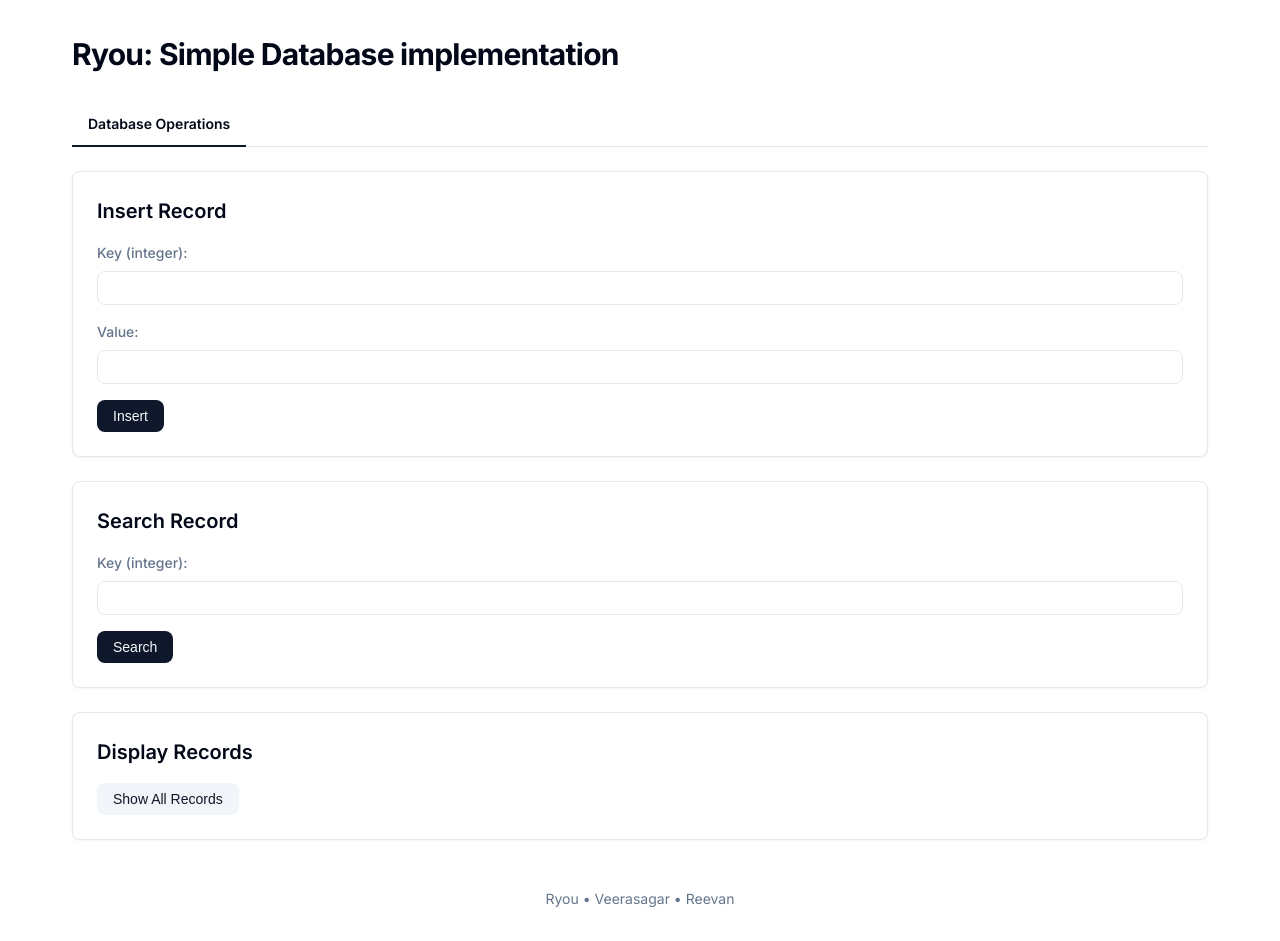
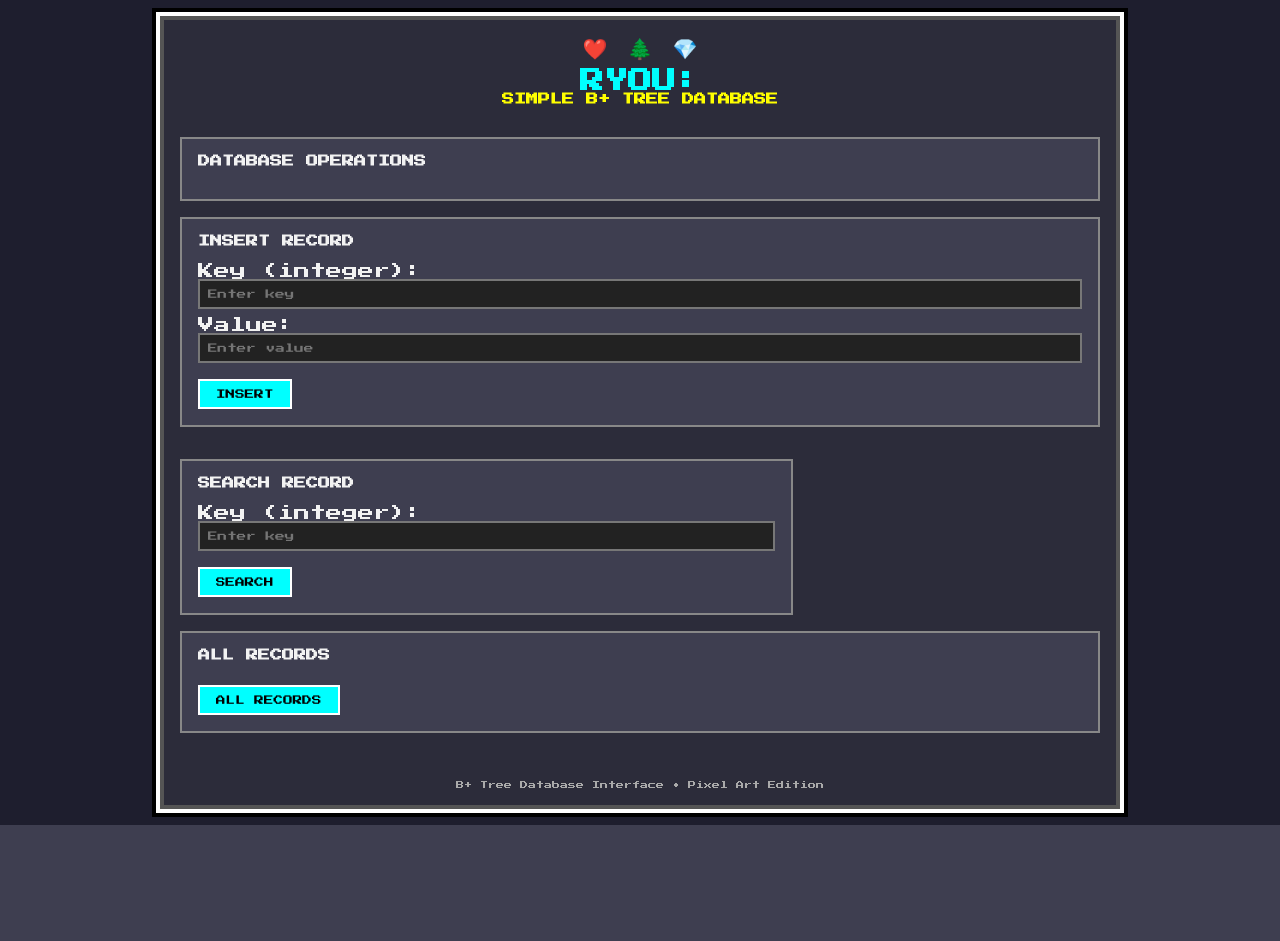
Before and after one commit to veerasagar/Ryou, a Flask app: page / in a window 1280 px wide. After the commit the page ends 825 px from the top, so only its background shows below. Run offline with Flask 3, Linux system fonts and the light colour scheme.

Commit message:
index.html ->pixel.html template

```diff
--- a/Rust/database/templates/index.html
+++ b/Rust/database/templates/index.html
@@ -1,56 +1,11 @@
-<!doctype html>
+<!DOCTYPE html>
 <html lang="en">
 <head>
-    <meta charset="utf-8">
-    <title>Ryou: Simple Database implementation</title>
+  <meta charset="UTF-8" />
+  <meta name="viewport" content="width=device-width, initial-scale=1.0"/>
+  <title>RYOU: B+ Tree Database</title>
+  <link href="https://fonts.googleapis.com/css2?family=Press+Start+2P&display=swap" rel="stylesheet">
   <style>
-        @import url('https://fonts.googleapis.com/css2?family=Inter:wght@400;500;600;700&display=swap');
-
-        :root {
-            --background: #ffffff;
-            --foreground: #020817;
-            --card: #ffffff;
-            --card-foreground: #020817;
-            --popover: #ffffff;
-            --popover-foreground: #020817;
-            --primary: #0f172a;
-            --primary-foreground: #f8fafc;
-            --secondary: #f1f5f9;
-            --secondary-foreground: #0f172a;
-            --muted: #f1f5f9;
-            --muted-foreground: #64748b;
-            --accent: #f1f5f9;
-            --accent-foreground: #0f172a;
-            --destructive: #ef4444;
-            --destructive-foreground: #f8fafc;
-            --border: #e2e8f0;
-            --input: #e2e8f0;
-            --ring: #0f172a;
-            --radius: 0.5rem;
-        }
-
-        .dark {
-            --background: #020817;
-            --foreground: #f8fafc;
-            --card: #0f172a;
-            --card-foreground: #f8fafc;
-            --popover: #0f172a;
-            --popover-foreground: #f8fafc;
-            --primary: #f8fafc;
-            --primary-foreground: #0f172a;
-            --secondary: #1e293b;
-            --secondary-foreground: #f8fafc;
-            --muted: #1e293b;
-            --muted-foreground: #94a3b8;
-            --accent: #1e293b;
-            --accent-foreground: #f8fafc;
-            --destructive: #ef4444;
-            --destructive-foreground: #f8fafc;
-            --border: #1e293b;
-            --input: #1e293b;
-            --ring: #cbd5e1;
-        }
-
     * {
       margin: 0;
       padding: 0;
@@ -58,294 +13,200 @@
     }
 
     body {
-            font-family: 'Inter', -apple-system, BlinkMacSystemFont, 'Segoe UI', Roboto, Oxygen, Ubuntu, Cantarell, 'Open Sans', 'Helvetica Neue', sans-serif;
-            background-color: var(--background);
-            color: var(--foreground);
-            margin: 0;
-            padding: 0;
-            line-height: 1.5;
+      font-family: 'Press Start 2P', cursive;
+      background-color: #1e1e2e;
+      color: #f2f2f2;
+      padding: 1rem;
     }
 
     .container {
-            max-width: 1200px;
+      max-width: 960px;
       margin: 0 auto;
-            padding: 2rem;
+      padding: 1rem;
+      background: #2c2c3a;
+      border: 4px solid #555;
+      box-shadow: 0 0 0 4px #fff, 0 0 0 8px #000;
+    }
+
+    header {
+      text-align: center;
+      margin-bottom: 2rem;
+    }
+
+    .icons {
+      font-size: 1.25rem;
+      margin-bottom: 0.5rem;
     }
 
     h1 {
-            font-size: 1.875rem;
-            font-weight: 700;
-            margin-bottom: 1.5rem;
-            letter-spacing: -0.025em;
+      font-size: 1.5rem;
+      color: #0ff;
     }
 
     h2 {
-            font-size: 1.25rem;
-            font-weight: 600;
+      font-size: 0.75rem;
+      color: #ff0;
+    }
+
+    h3 {
+      font-size: 0.75rem;
       margin-bottom: 1rem;
     }
 
-        .flash {
-            padding: 0.75rem 1rem;
-            border-radius: var(--radius);
-            background-color: #fef3c7;
-            border: 1px solid #fbbf24;
-            color: #92400e;
-            margin-bottom: 1.5rem;
-        }
-
-        .card {
-            background-color: var(--card);
-            border-radius: var(--radius);
-            border: 1px solid var(--border);
-            padding: 1.5rem;
-            margin-bottom: 1.5rem;
-            box-shadow: 0 1px 3px rgba(0, 0, 0, 0.05);
-        }
-
-        .form-group {
+    .panel {
+      background: #3e3e50;
+      border: 2px solid #888;
+      padding: 1rem;
       margin-bottom: 1rem;
     }
 
-        label {
-            display: block;
-            font-size: 0.875rem;
-            font-weight: 500;
-            margin-bottom: 0.5rem;
-            color: var(--muted-foreground);
+    .form-grid {
+      display: flex;
+      flex-wrap: wrap;
+      gap: 1rem;
     }
 
-        input[type="text"] {
-            width: 100%;
-            padding: 0.5rem 0.75rem;
-            border-radius: var(--radius);
-            border: 1px solid var(--input);
-            font-size: 0.875rem;
-            background-color: transparent;
-            color: var(--foreground);
-            outline: none;
-            transition: border-color 0.2s, box-shadow 0.2s;
+    .panel.full {
+      flex: 1 1 100%;
     }
 
-        input[type="text"]:focus {
-            border-color: var(--ring);
-            box-shadow: 0 0 0 2px rgba(15, 23, 42, 0.1);
+    .panel input {
+      width: 100%;
+      padding: 0.5rem;
+      margin-bottom: 0.5rem;
+      font-family: 'Press Start 2P', cursive;
+      font-size: 0.6rem;
+      background: #222;
+      border: 2px solid #777;
+      color: #0ff;
     }
 
-        button, .button {
-            display: inline-flex;
-            align-items: center;
-            justify-content: center;
+    .btn {
+      display: inline-block;
+      font-family: 'Press Start 2P', cursive;
+      font-size: 0.6rem;
       padding: 0.5rem 1rem;
-            border-radius: var(--radius);
-            font-size: 0.875rem;
-            font-weight: 500;
-            transition: all 0.2s;
+      background-color: #0ff;
+      color: #000;
+      border: 2px solid #fff;
       cursor: pointer;
-            outline: none;
-            border: none;
+      text-align: center;
+      margin-top: 0.5rem;
     }
 
-        .button-primary {
-            background-color: var(--primary);
-            color: var(--primary-foreground);
+    .btn:hover {
+      background-color: #00cccc;
     }
 
-        .button-primary:hover {
-            opacity: 0.9;
+    .btn.delete {
+      background-color: #f33;
+      color: #fff;
     }
 
-        .button-secondary {
-            background-color: var(--secondary);
-            color: var(--secondary-foreground);
-        }
-
-        .button-secondary:hover {
-            background-color: #e2e8f0;
-        }
-
-        .button-destructive {
-            background-color: var(--destructive);
-            color: var(--destructive-foreground);
-        }
-
-        .button-destructive:hover {
-            opacity: 0.9;
-        }
-
-        .tabs {
-            display: flex;
-            border-bottom: 1px solid var(--border);
-            margin-bottom: 1.5rem;
-        }
-
-        .tab {
-            padding: 0.75rem 1rem;
-            font-size: 0.875rem;
-            font-weight: 500;
-            cursor: pointer;
-            position: relative;
-            color: var(--muted-foreground);
-        }
-
-        .tab.active {
-            color: var(--foreground);
-            font-weight: 600;
-        }
-
-        .tab.active::after {
-            content: "";
-            position: absolute;
-            bottom: -1px;
-            left: 0;
-            width: 100%;
-            height: 2px;
-            background-color: var(--primary);
+    .btn.delete:hover {
+      background-color: #c00;
     }
 
     table {
       width: 100%;
       border-collapse: collapse;
-        }
-
-        thead {
-            background-color: var(--muted);
-            font-size: 0.875rem;
+      font-size: 0.6rem;
+      margin-top: 0.5rem;
     }
 
     th, td {
-            padding: 0.75rem 1rem;
+      border: 2px solid #666;
+      padding: 0.5rem;
       text-align: left;
-            border-bottom: 1px solid var(--border);
     }
 
-        th {
-            font-weight: 500;
-            color: var(--muted-foreground);
+    .error {
+      color: #ff4d4d;
+      font-size: 0.6rem;
+      background: #440000;
+      padding: 0.5rem;
+      margin-bottom: 1rem;
+      border: 2px solid #f00;
     }
 
-        tbody tr:hover {
-            background-color: var(--accent);
-        }
-
-        .search-result {
-            padding: 1rem;
-            border: 1px solid var(--border);
-            border-radius: var(--radius);
-            background-color: var(--secondary);
-        }
-
-        .empty-state {
+    footer {
       text-align: center;
-            padding: 2rem;
-            color: var(--muted-foreground);
-        }
-
-        .footer {
-            margin-top: 3rem;
-            text-align: center;
-            font-size: 0.875rem;
-            color: var(--muted-foreground);
-        }
-
-        .toggle-theme {
-            position: absolute;
-            top: 1rem;
-            right: 1rem;
-            background: none;
-            border: none;
-            cursor: pointer;
-            color: var(--muted-foreground);
-            display: flex;
-            align-items: center;
-            gap: 0.5rem;
+      font-size: 0.5rem;
+      margin-top: 2rem;
+      color: #aaa;
     }
 
     @media (max-width: 768px) {
-            .container {
-                padding: 1rem;
+      .form-grid {
+        flex-direction: column;
       }
     }
   </style>
 </head>
 <body>
   <div class="container">
-        <h1>Ryou: Simple Database implementation</h1>
+    <header>
+      <div class="icons">
+        <span class="icon">❤️</span>
+        <span class="icon">🌲</span>
+        <span class="icon">💎</span>
+      </div>
+      <h1>RYOU:</h1>
+      <h2>SIMPLE B+ TREE DATABASE</h2>
+    </header>
 
-        <!-- display flash messages -->
     {% with messages = get_flashed_messages() %}
       {% if messages %}
-            <div class="flash">
+        <section class="panel">
+          <div class="error">
             {% for message in messages %}
-                <p>{{ message }}</p>
+              {{ message }}<br>
             {% endfor %}
           </div>
+        </section>
       {% endif %}
     {% endwith %}
 
-        <div class="tabs">
-            <div class="tab active">Database Operations</div>
+    <section class="panel">
+      <h3>DATABASE OPERATIONS</h3>
+    </section>
+
+    <div class="form-grid">
+      <section class="panel">
+        <h3>INSERT RECORD</h3>
+        <form action="{{ url_for('insert') }}" method="post">
+          <label>Key (integer):</label>
+          <input type="text" name="key" placeholder="Enter key" required>
+          <label>Value:</label>
+          <input type="text" name="value" placeholder="Enter value" required>
+          <button type="submit" class="btn insert">INSERT</button>
+        </form>
+      </section>
+
+      <section class="panel">
+        <h3>SEARCH RECORD</h3>
+        <form action="{{ url_for('search') }}" method="get">
+          <label>Key (integer):</label>
+          <input type="text" name="key" placeholder="Enter key" required>
+          <button type="submit" class="btn search">SEARCH</button>
+        </form>
+      </section>
     </div>
 
-        <div class="card">
-            <h2>Insert Record</h2>
-            <form action="{{ url_for('insert') }}" method="post">
-                <div class="form-group">
-                    <label for="key">Key (integer):</label>
-                    <input type="text" id="key" name="key" required>
-                </div>
-
-                <div class="form-group">
-                    <label for="value">Value:</label>
-                    <input type="text" id="value" name="value" required>
-                </div>
-
-                <button type="submit" class="button button-primary">Insert</button>
+    <div class="form-grid">
+      <section class="panel full">
+        <h3>ALL RECORDS</h3>
+        <form action="{{ url_for('all_records') }}" method="get">
+          <button type="submit" class="btn all">ALL RECORDS</button>
         </form>
-        </div>
-
-        <div class="card">
-            <h2>Search Record</h2>
-            <form action="{{ url_for('search') }}" method="get">
-                <div class="form-group">
-                    <label for="search_key">Key (integer):</label>
-                    <input type="text" id="search_key" name="key" required>
-                </div>
-
-                <button type="submit" class="button button-primary">Search</button>
-            </form>
-        </div>
-
-        <div class="card">
-            <h2>Display Records</h2>
-            <form action="{{ url_for('all_records') }}" method="get">
-                <button type="submit" class="button button-secondary">Show All Records</button>
-            </form>
-        </div>
-
-        {% if search_result %}
-        <div class="card">
-            <h2>Search Result</h2>
-            <div class="search-result">
-                <p>
-                    <strong>Key:</strong> {{ search_result.key }}<br>
-                    <strong>Value:</strong> {{ search_result.value }}
-                </p>
-            </div>
-        </div>
-        {% endif %}
+      </section>
 
       {% if all_records %}
-        <div class="card">
-            <h2>All Records</h2>
-            {% if all_records|length > 0 %}
+      <section class="panel full">
+        <h3>DISPLAY RECORDS</h3>
         <table>
           <thead>
-                    <tr>
-                        <th>Key</th>
-                        <th>Value</th>
-                        <th>Actions</th>
-                    </tr>
+            <tr><th>Key</th><th>Value</th><th>Actions</th></tr>
           </thead>
           <tbody>
             {% for record in all_records %}
@@ -353,35 +214,27 @@
               <td>{{ record.key }}</td>
               <td>{{ record.value }}</td>
               <td>
-                            <form action="{{ url_for('delete', key=record.key) }}" method="post" style="display:inline; margin:0">
-                                <button type="submit" class="button button-destructive">Delete</button>
+                <form action="{{ url_for('delete', key=record.key) }}" method="post" style="display:inline;">
+                  <button type="submit" class="btn delete">DELETE</button>
                 </form>
               </td>
             </tr>
             {% endfor %}
           </tbody>
         </table>
-            {% else %}
-                <div class="empty-state">
-                    <p>No records found in the database.</p>
-                </div>
+      </section>
+      {% endif %}
+
+      {% if search_result %}
+      <section class="panel full">
+        <h3>SEARCH RESULT</h3>
+        <p><strong>Key:</strong> {{ search_result.key }}<br>
+           <strong>Value:</strong> {{ search_result.value }}</p>
+      </section>
       {% endif %}
     </div>
-        {% endif %}
 
-        <div class="footer">
-            Ryou • Veerasagar • Reevan
+    <footer>B+ Tree Database Interface • Pixel Art Edition</footer>
   </div>
-    </div>
-
-    <script>
-
-        document.querySelectorAll('.tab').forEach(tab => {
-            tab.addEventListener('click', function() {
-                document.querySelectorAll('.tab').forEach(t => t.classList.remove('active'));
-                this.classList.add('active');
-            });
-        });
-    </script>
 </body>
 </html>
```
Also changed, not shown: Rust/database/templates/pixel.html (deleted, +0 -240 lines). Lines whose indentation alone changed are shown as unchanged.
